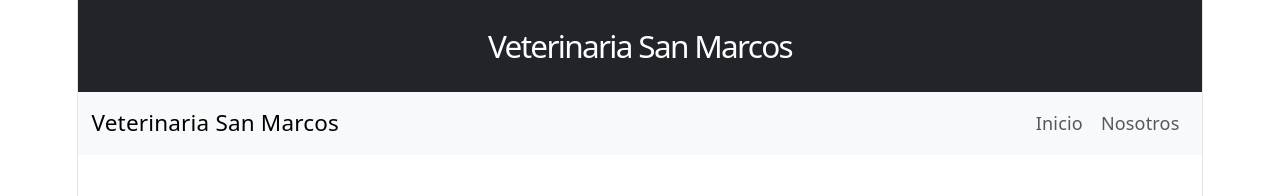
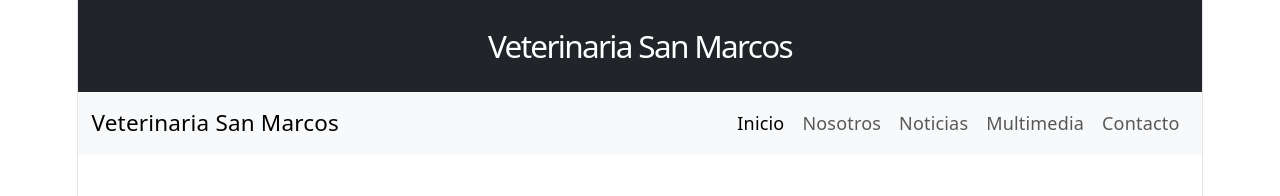
Before and after one commit to andresv2006/Veterinaria-san-marcos-2, a React (Vite) app: page / in a window 1280 px wide. Shown: the top 196 px of the page. Built offline with nearby package versions, Linux system fonts and the light colour scheme.

Commit message:
conectar menu con rutas

```diff
--- a/src/components/Navegacion.jsx
+++ b/src/components/Navegacion.jsx
@@ -1,15 +1,31 @@
 import { Container, Nav, Navbar } from "react-bootstrap";
+import { NavLink } from "react-router-dom";
 
 function Navegacion() {
   return (
     <Navbar expand="md" bg="light" data-bs-theme="light">
       <Container>
-        <Navbar.Brand href="#inicio">Veterinaria San Marcos</Navbar.Brand>
+        <Navbar.Brand as={NavLink} to="/">
+          Veterinaria San Marcos
+        </Navbar.Brand>
         <Navbar.Toggle aria-controls="menu-principal" />
         <Navbar.Collapse id="menu-principal">
           <Nav className="ms-auto">
-            <Nav.Link href="#inicio">Inicio</Nav.Link>
-            <Nav.Link href="#nosotros">Nosotros</Nav.Link>
+            <Nav.Link as={NavLink} to="/" end>
+              Inicio
+            </Nav.Link>
+            <Nav.Link as={NavLink} to="/nosotros">
+              Nosotros
+            </Nav.Link>
+            <Nav.Link as={NavLink} to="/noticias">
+              Noticias
+            </Nav.Link>
+            <Nav.Link as={NavLink} to="/multimedia">
+              Multimedia
+            </Nav.Link>
+            <Nav.Link as={NavLink} to="/contacto">
+              Contacto
+            </Nav.Link>
           </Nav>
         </Navbar.Collapse>
       </Container>
```
